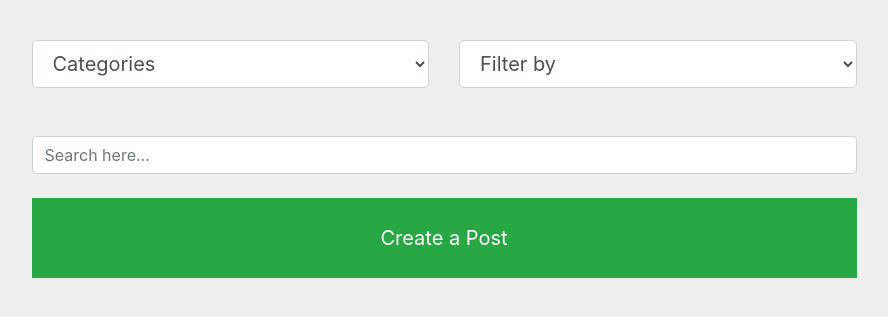
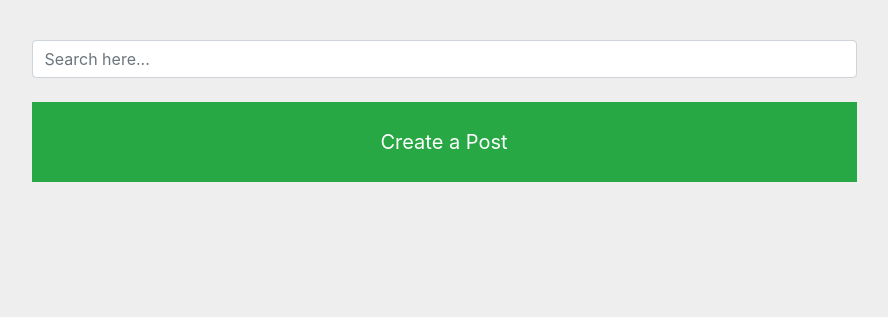
Before and after one commit to amar2468/Online-Discussion-Forum, a Flask app: template templates/subforum.html in a window 1280 px wide. Shown: the part 91-408 px from the top of the page, without its empty margins (196-1084 px from the left). Run offline with Flask 2, Linux system fonts and the light colour scheme; the visitor is signed in with stand-in values (Sample User, id 1); the template is opened without the code that fills it: most values are stand-ins (such as "Sample title", 1, 10 or a date in 2020); parts of the project's set-up code (start-up, migrations or seed data) failed here and were passed over; some libraries are stand-ins or nearby versions.

Commit message:
Minor changes

```diff
--- a/templates/subforum.html
+++ b/templates/subforum.html
@@ -10,7 +10,7 @@
         <meta charset="utf-8">
         <meta name="viewport" content="width=device-width, initial-scale=1">
         <title>Online Discussion Forum | Subforum</title>
-        <link rel="icon" type="image/x-icon" href="static/favicon-logo.png">
+        <link rel="shortcut icon" href="{{ url_for('static', filename='favicon-logo.png') }}">
         <link rel="stylesheet" href="/static/css/custom_stylesheet.css">
         <link rel="stylesheet" href="https://maxcdn.bootstrapcdn.com/bootstrap/4.5.2/css/bootstrap.min.css">
         <script src="https://ajax.googleapis.com/ajax/libs/jquery/3.5.1/jquery.min.js"></script>
@@ -121,18 +121,6 @@
           <div class="row justify-content-center align-items-center">
             <!-- Main content -->
             <div class="col-lg-9 mb-3">
-              <div class="row text-left mb-5">
-                <div class="col-lg-6 mb-3 mb-sm-0">
-                  <select class="form-control form-control-lg bg-white bg-op-9 text-sm w-lg-50" data-toggle="select" tabindex="-98">
-                    <option> Categories </option>
-                  </select>
-                </div>
-                <div class="col-lg-6 text-lg-right">
-                  <select class="form-control form-control-lg bg-white bg-op-9 ml-auto text-sm w-lg-50" data-toggle="select" tabindex="-98">
-                      <option> Filter by </option>
-                  </select>
-                </div>
-              </div>
 
               <input type="search" id="search_for_topic_in_subforum" class="form-control" onkeyup="search_for_specific_post()" placeholder="Search here..." /><br>
 
@@ -144,6 +132,7 @@
               {% if collection_info.count() > 0 %}
 
                 {% for document in collection_info %}
+                  {% set number_of_comments = document.comments|length %}
                   {% if document.subforum == subforum_name %}
 
                     <div class="card row-hover pos-relative py-3 px-3 mb-3 border-warning border-top-0 border-right-0 border-bottom-0 rounded-0">
@@ -154,7 +143,8 @@
                             <a href="{{url_for('view_topic', _id=document._id)}}" class="text-primary" id="subforum_post_title">{{ document.title_of_post }}</a>
                           </h5>
                           <p class="text-sm"><span class="op-6">Posted</span> <a class="text-black" href="#">{{ document.time_stamp_when_post_created }}</a> <span class="op-6">ago by</span> <a class="text-black" href="{{url_for('viewing_profile', student_profile_email=document.author_of_post)}}">{{ document.author_of_post }}</a></p>
-                          <div class="text-sm op-5"> <a class="text-black mr-2" href="#">Forum: {{ subforum_name }}</a> </div>
+                          <div class="text-sm op-5"> <a class="text-black mr-2" href="#">Forum: {{ subforum_name }}</a> </div><br>
+                          <div class="text-sm op-5"><a class="text-black mr-2" href="#">Number Of Comments: {{ number_of_comments }}</a></div>
                         </div>
                         <div class="col-md-4 op-7">
                           <div class="row text-center op-7">
@@ -222,16 +212,18 @@
               {% if collection_info.count() > 0 %}
 
                 {% for document in collection_info %}
+                  {% set number_of_comments = document.comments|length %}
                   {% if document.subforum == subforum_name %}
                     <div class="card row-hover pos-relative py-3 px-3 mb-3 border-warning border-top-0 border-right-0 border-bottom-0 rounded-0">
                       <div class="row align-items-center">
 
-                        <div class="col-md-8 mb-3 mb-sm-0">
+                        <div class="col-md-8 mb-3 mb-sm-0" id="col_div_for_card">
                           <h5 class="subforum_post_title">
                             <a href="{{url_for('view_topic', _id=document._id)}}" class="text-primary" id="subforum_post_title">{{ document.title_of_post }}</a>
                           </h5>
                           <p class="text-sm"><span class="op-6">Posted</span> <a class="text-black" href="#">20 minutes</a> <span class="op-6">ago by</span> <a class="text-black" href="{{url_for('viewing_profile', student_profile_email=document.author_of_post)}}">{{ document.author_of_post }}</a></p>
-                          <div class="text-sm op-5"> <a class="text-black mr-2" href="#">Forum: Computer Science</a> </div>
+                          <div class="text-sm op-5"> <a class="text-black mr-2" href="#">Forum: Computer Science</a> </div><br>
+                          <div class="text-sm op-5"><a class="text-black mr-2" href="#">Number Of Comments: {{ number_of_comments }}</a></div>
                         </div>
                         <div class="col-md-4 op-7">
                           <div class="row text-center op-7">
```
